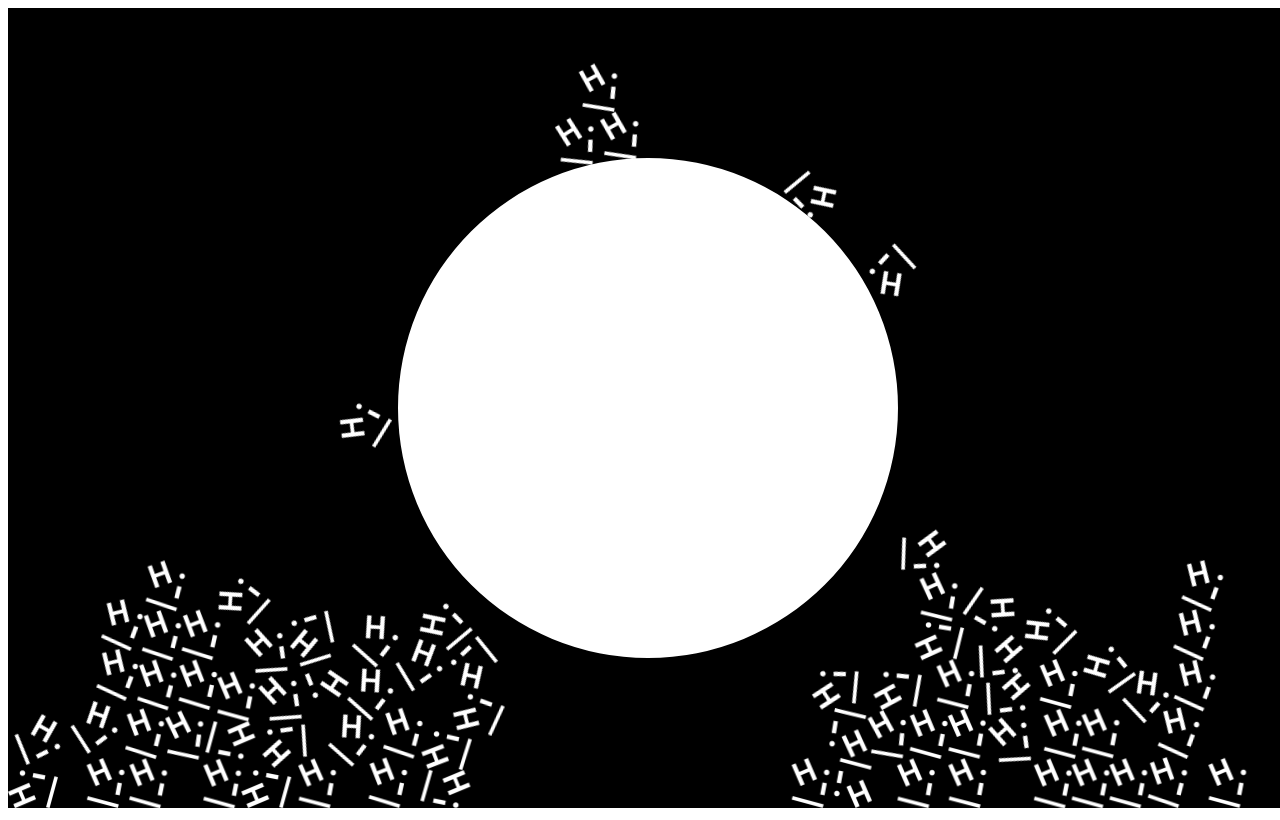
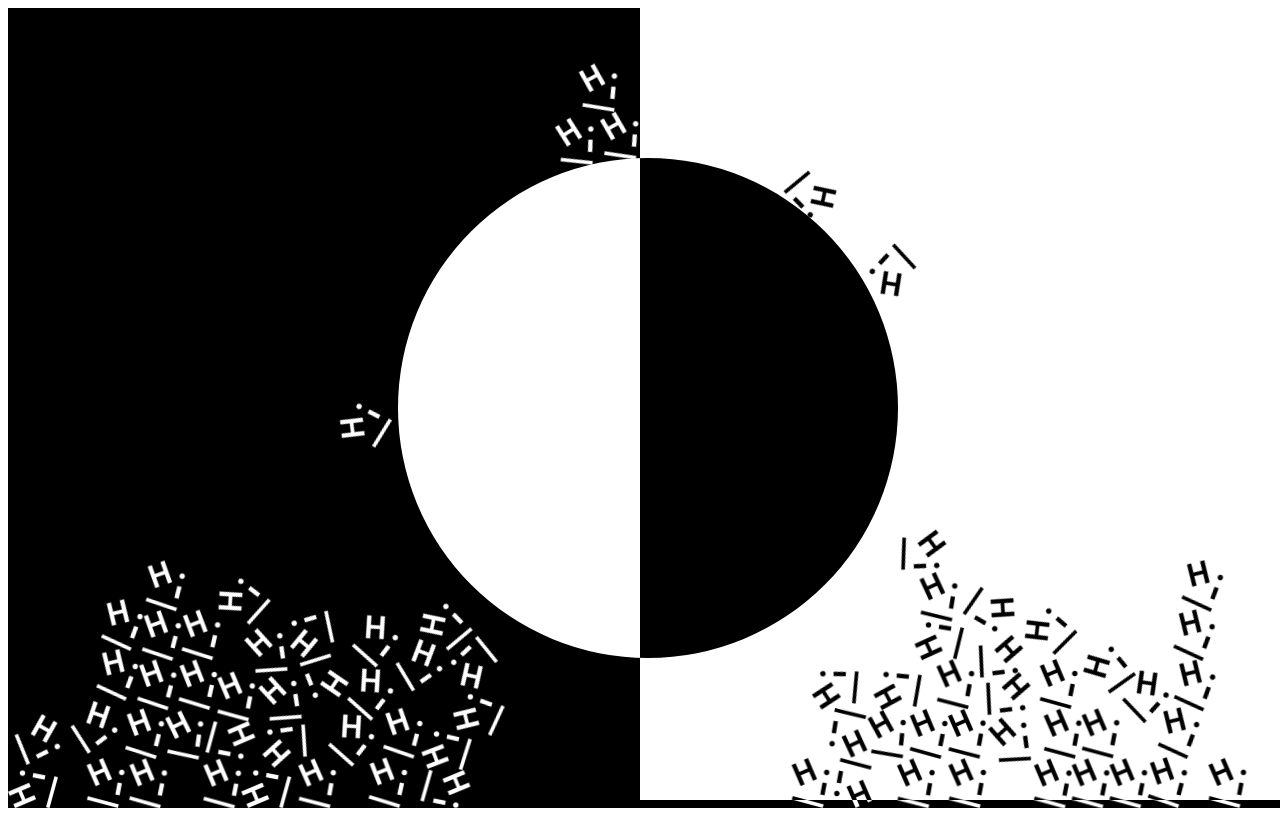
Before and after one commit to asamariya/hi-vs-hi, a plain HTML site: page index.html in a window 1280 px wide. Drawn offline with Linux system fonts and the light colour scheme.

Commit message:
Split background and putting a mix-blend-mode in css

```diff
--- a/index.html
+++ b/index.html
@@ -24,6 +24,8 @@
       <!-- All my matter.js project goes here -->
     </section>
 
+    <section class="split"></section>
+
     <script src="./assets/matter.min.js" async defer></script>
     <script src="./shapes.js" async defer></script>
   </body>
--- a/style.css
+++ b/style.css
@@ -0,0 +1,10 @@
+section.split {
+  position: fixed;
+  top: 0;
+  right: 0;
+  width: 50%;
+  height: 100%;
+  background: white;
+  mix-blend-mode: difference;
+  pointer-events: none;
+}
```
